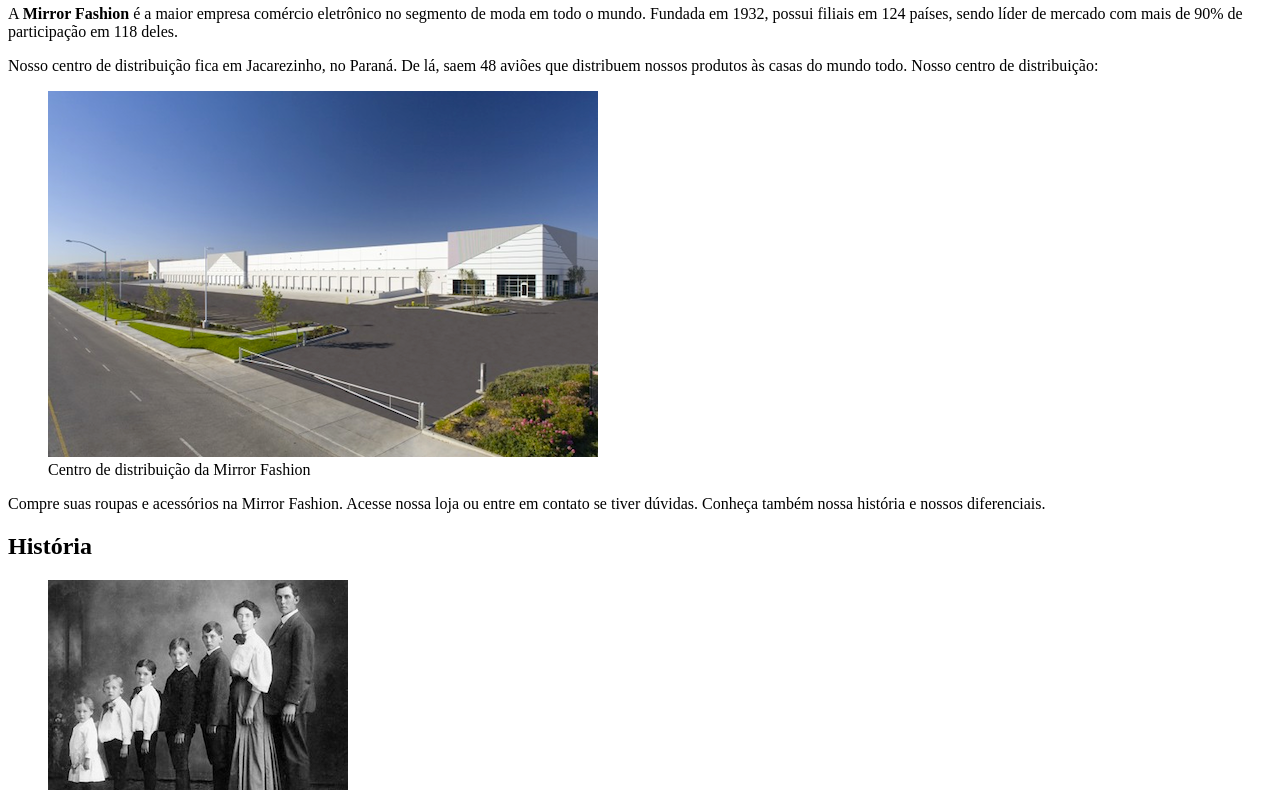
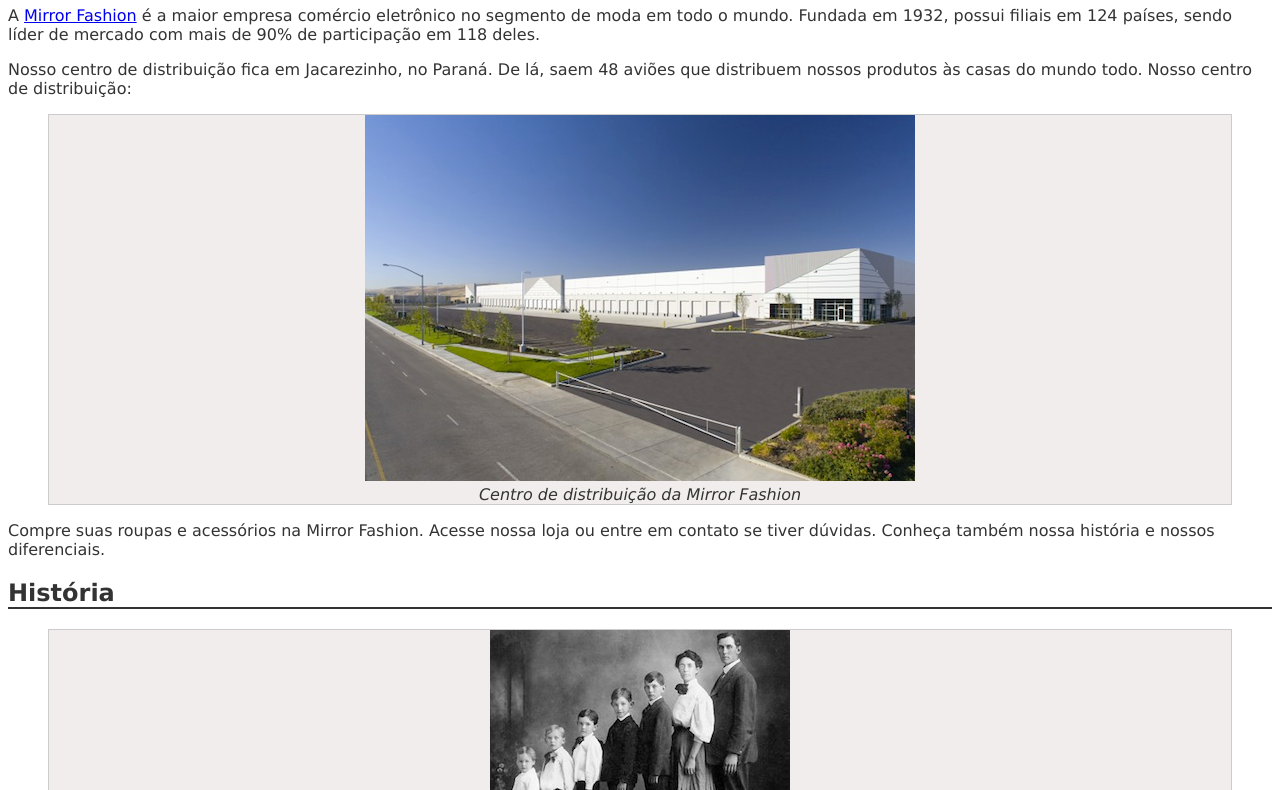
Before and after one commit to CaelumAulas/web7094, a plain HTML site: page mirrorfashion/sobre.html in a window 1280 px wide. Shown: the part 172-962 px from the top of the page. Drawn offline with Linux system fonts and the light colour scheme.

Commit message:
Explicação de cor, margin e padding

```diff
--- a/mirrorfashion/sobre.html
+++ b/mirrorfashion/sobre.html
@@ -1,24 +1,27 @@
+<!-- ttps://medium.com/collabcode -->
 <!DOCTYPE html>
 <html>
   <head>
     <title>Sobre a Mirror Fashion</title>
     <meta charset="utf-8">
+
+    <link rel="stylesheet" href="css/sobre.css">
   </head>
-
   <body>
     <img src="img/logo.png" alt="Logo da Mirror Fashion">
 
     <h1>A Mirror Fashion</h1>
 
-    <p>A <strong>Mirror Fashion</strong> é a maior empresa comércio eletrônico no segmento de moda em todo o mundo.
+    <p>A <a href="http://google.com.br">Mirror Fashion</a> é a maior empresa comércio eletrônico no segmento de moda em todo o mundo.
     Fundada em 1932, possui filiais em 124 países, sendo líder de mercado com mais de 90% de
     participação em 118 deles.</p>
 
     <p>Nosso centro de distribuição fica em Jacarezinho, no Paraná. De lá, saem 48 aviões que
     distribuem nossos produtos às casas do mundo todo. Nosso centro de distribuição:</p>
+
     <figure>
       <img src="img/centro-distribuicao.png" alt="Centro de distribuição">
-      <figcaption>Centro de distribuição da Mirror Fashion</figcaption>
+      <figcaption style="font-style: italic; font-weight: oblique;">Centro de distribuição da Mirror Fashion</figcaption>
     </figure>
 
     <p>Compre suas roupas e acessórios na Mirror Fashion. Acesse nossa loja ou entre em contato
```
